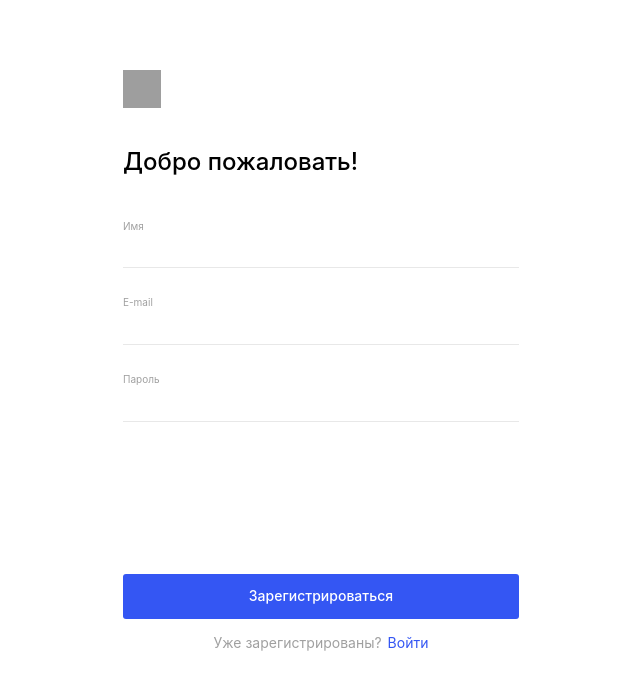
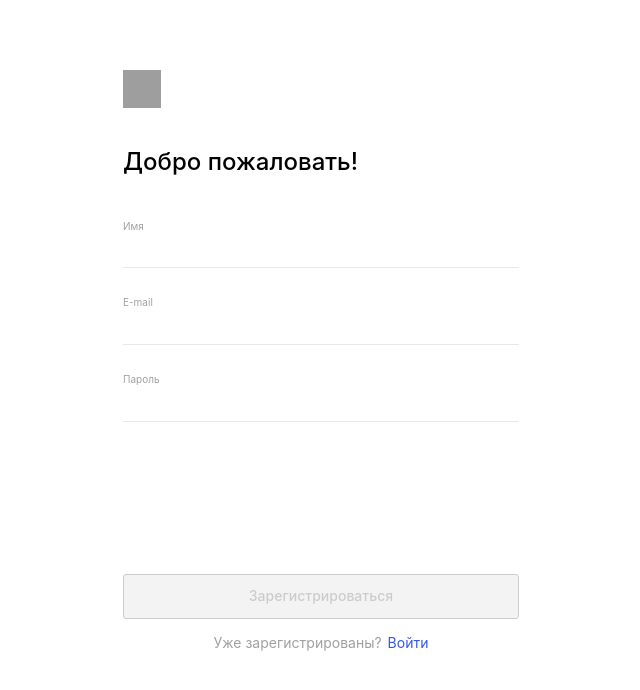
Before and after one commit to GrigoryGriko/movies-explorer-frontend, a React (Create React App) app: page /signup in a window 1280 px wide. Shown: the top 690 px of the page, without its empty margins (319-959 px from the left). Built offline with nearby package versions, Linux system fonts and the light colour scheme; grey boxes are pictures that could not be loaded.

Commit message:
feat: настроена смена состояния кнопки регистрации в зависимости от валидации

```diff
--- a/src/components/App/App.js
+++ b/src/components/App/App.js
@@ -17,6 +17,8 @@ function App() {
   const [isPreloader, setIsPreloader] = useState(false);
   const [isSearchMovies, setIsSearchMovies] = useState('');
   const [isSearchError, setIsSearchError] = useState('');
+
+
 
   const location = useLocation();
 
--- a/src/components/Register/AuthBottom/AuthBottom.js
+++ b/src/components/Register/AuthBottom/AuthBottom.js
@@ -12,13 +12,13 @@ function AuthBottom(props) {
   }
 
   const {name, email, password} = nameInput;
-  /*disabled={!name.inputValid || !email.inputValid || !password.inputValid}  поместить в кнопку когда получится наладить код*/
+
   return (
   <section className="auth-bottom" aria-label="Действие с авторизацией">
     <Switch>
       <Route path="/signup">
         <button
-
+          disabled={props.isDisabled}
           onClick={props.handleSubmit}
           className="auth-bottom__button-auth link-hover"
         >
--- a/src/components/Register/AuthForm/AuthForm.js
+++ b/src/components/Register/AuthForm/AuthForm.js
@@ -1,9 +1,9 @@
-import React from 'react';
+import React, { useEffect } from 'react';
 import { Route, Switch } from 'react-router-dom';
 
 import {useInput, displayError} from '../../../utils/ValidationForm';
 
-function AuthForm() {
+function AuthForm(props) {
   const nameInput = {
     name: useInput('', {isEmpty: true, minLength: 3, maxLength: 30, isName: true}),
     email: useInput('', {isEmpty: true, isEmail: true}),
@@ -11,6 +11,10 @@ function AuthForm() {
   }
 
   const {name, email, password} = nameInput;
+
+  useEffect(() => {
+    props.setIsDisabled(!name.inputValid || !email.inputValid || !password.inputValid);
+  })
 
   return (
   <section className="auth-form" aria-label="форма с полями ввода">
--- a/src/components/Register/Register.js
+++ b/src/components/Register/Register.js
@@ -1,4 +1,4 @@
-import React from 'react';
+import React, { useState } from 'react';
 import { useHistory } from 'react-router-dom';
 
 import AuthTop from './AuthTop/AuthTop';
@@ -7,7 +7,12 @@ import AuthBottom from './AuthBottom/AuthBottom';
 
 import * as auth from '../../utils/Auth';
 
-function Register() {
+
+
+function Register(props) {
+  const [isDisabled, setIsDisabled] = useState('');
+  const [dataForm, setDataForm] = useState({});
+
   const history = useHistory();
 
   function handleSubmit(e) {
@@ -27,9 +32,16 @@ function Register() {
   return (
   <main className="content section">
     <AuthTop/>
-    <AuthForm/>
+    <AuthForm
+      isDisabled={isDisabled}
+      setIsDisabled={setIsDisabled}
+      dataForm={dataForm}
+      setDataForm={setDataForm}
+    />
     <AuthBottom
+      isDisabled={isDisabled}
       handleSubmit={handleSubmit}
+      dataForm={dataForm}
     />
   </main>
   )
--- a/src/utils/ValidationForm.js
+++ b/src/utils/ValidationForm.js
@@ -27,6 +27,7 @@ function useValidation (value, validations) {
     setMaxLengthError(maxLength);
     setEmailError(isEmail);
     setNameError(isName);
+
   }
 
   useEffect(() => {
@@ -60,7 +61,7 @@ function useValidation (value, validations) {
           }
           break;
         case 'isEmail':
-          const regexEmail = /^(([^<>()[\],;:\s@]+([^<>()[\],;:\s@]+)*)|(.+))@(([^<>()[\],;:\s@]+)+[^<>()[\],;:\s@]{2,})$/i;
+          const regexEmail = /^(([^<>()[\]\.,;:\s@\"]+(\.[^<>()[\]\.,;:\s@\"]+)*)|(\".+\"))@(([^<>()[\]\.,;:\s@\"]+\.)+[^<>()[\]\.,;:\s@\"]{2,})$/i;
           if ( value.trim().length !== 0 && !regexEmail.test(String(value).toLowerCase()) ) {
             switchValidation('isEmail');
 
@@ -111,6 +112,7 @@ function useInput (initialValue, validations) {
     setValue(e.target.value);
     setIsChange(true);
   }
+
   return {
     value,
     isChange,
@@ -143,5 +145,4 @@ function displayError(nameInput) {
   }
 }
 
-
 export {useInput, displayError};
```
